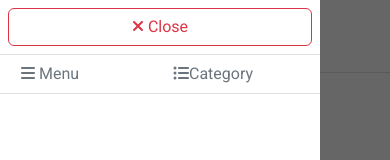
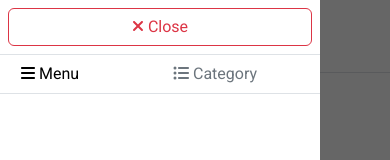
Before and after one commit to LeaReXx/Bakan-shop, a React (Create React App) app: page / in a window 390 px wide. Both pictures are taken after a click on the element 27 px from the left and 331 px from the top of the page. Shown: the top 160 px of the page. Built offline with nearby package versions, Linux system fonts and the light colour scheme.

Commit message:
Mobile toggle active menu completed

```diff
--- a/src/Header/Header.css
+++ b/src/Header/Header.css
@@ -131,7 +131,17 @@ nav > div {
   text-align: center;
 }
 
+.mobile-active-category {
+  opacity: 1 !important;
+  color: #000 !important;
+  transition: unset !important;
+}
+
 @media screen and (min-width: 992px) {
+  .mobile-nav-parent.active {
+    visibility: hidden !important;
+  }
+
   .mobile-nav-parent.active .mobile-nav {
     visibility: hidden;
     transform: translateX(-500px);
--- a/src/Header/Navigation.js
+++ b/src/Header/Navigation.js
@@ -1,12 +1,16 @@
-import React, { Component, createRef } from "react";
+import React, { createRef, PureComponent } from "react";
 import { FontAwesomeIcon } from "@fortawesome/react-fontawesome";
 
-export default class Navigation extends Component {
+export default class Navigation extends PureComponent {
   constructor(props) {
     super(props);
+    this.state = {
+      mobileMenuActiveCat: "menu",
+    };
     this.mobileMenu = createRef();
     this.mobileMenuCloseOutSide = this.mobileMenuCloseOutSide.bind(this);
     this.mobileMenuToggle = this.mobileMenuToggle.bind(this);
+    this.mobileMenuCatHandler = this.mobileMenuCatHandler.bind(this);
   }
 
   mobileMenuCloseOutSide(event) {
@@ -19,6 +23,11 @@ export default class Navigation extends Component {
   mobileMenuToggle() {
     this.mobileMenu.current.classList.toggle("active");
   }
+
+  mobileMenuCatHandler(event) {
+    this.setState({ mobileMenuActiveCat: event.target.dataset.catName });
+  }
+
   render() {
     return (
       <>
@@ -100,12 +109,27 @@ export default class Navigation extends Component {
               </div>
               <div>
                 <div className="border-1 border-top border-bottom px-2">
-                  <button className="btn text-muted w-50 text-start">
+                  <button
+                    className={`btn text-muted w-50 text-start ${
+                      this.state.mobileMenuActiveCat === "menu"
+                        ? "mobile-active-category"
+                        : ""
+                    }`}
+                    onClick={(event) => this.mobileMenuCatHandler(event)}
+                    data-cat-name="menu"
+                  >
                     <FontAwesomeIcon icon="fa-solid fa-bars" /> Menu
                   </button>
-                  <button className="btn text-muted w-50 text-start">
-                    <FontAwesomeIcon icon="fa-solid fa-list-ul" />
-                    Category
+                  <button
+                    className={`btn text-muted w-50 text-start ${
+                      this.state.mobileMenuActiveCat === "category"
+                        ? "mobile-active-category"
+                        : ""
+                    }`}
+                    onClick={(event) => this.mobileMenuCatHandler(event)}
+                    data-cat-name="category"
+                  >
+                    <FontAwesomeIcon icon="fa-solid fa-list-ul" /> Category
                   </button>
                 </div>
               </div>
```
